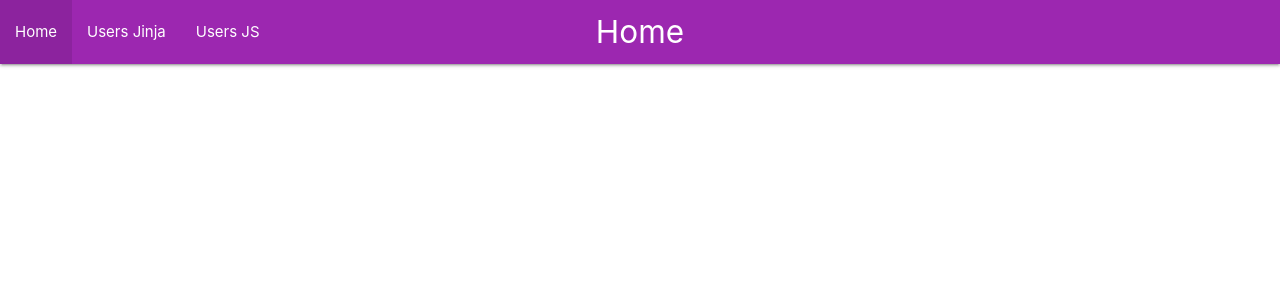
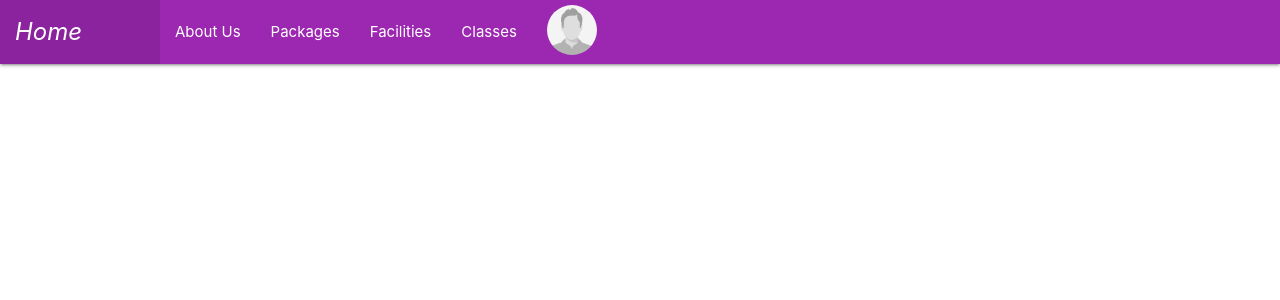
Before and after one commit to MadMoose02/Power-House-Fitness-Club, a Flask app: page / in a window 1280 px wide. Shown: the top 300 px of the page. Run offline with Flask 3, Linux system fonts and the light colour scheme.

Commit message:
Updated layout file navbar and landing page title

```diff
--- a/App/static/style.css
+++ b/App/static/style.css
@@ -3,5 +3,16 @@
 }
 
 #user-nav-profile {
-    width: 60px;
+    display: inline-block;
+    position: relative;
+    height: 60px;
+    padding: 5px;
+    margin-left: 10px;
 }
+
+#user-nav-profile > img {
+    width: 100%;
+    height: 100%;
+    border-radius: 50%;
+    object-fit: cover;
+}
--- a/App/templates/index.html
+++ b/App/templates/index.html
@@ -1,5 +1,5 @@
 {% extends "layout.html" %}
-{% block title %}Home - Power House Fitness Club{% endblock %}
+{% block title %}Power House Fitness Club{% endblock %}
 {% block page %}Home{% endblock %}
 
 {{ super() }}
--- a/App/templates/layout.html
+++ b/App/templates/layout.html
@@ -1,7 +1,6 @@
 <!doctype html>
 <html>
 <head>
-
     <link rel="stylesheet" href="{{ url_for('static', filename='style.css') }}">
     <!--Import Google Icon Font-->
     <link href="https://fonts.googleapis.com/icon?family=Material+Icons" rel="stylesheet">
@@ -15,12 +14,23 @@
 <body>
     <nav class="purple">
         <div class="nav-wrapper">
-        <a href="#!" class="brand-logo center">{% block page %}{% endblock %}</a>
             <div class="nav-wrapper">
                 <ul id="nav-mobile" class="left">
-                <li><a href="/">Home</a></li>
-                <li><a href="/users">Users Jinja</a></li>
-                <li><a href="/static/users">Users JS</a></li>
+                    <li><div id="main-nav-logo">
+                        <a href="/">
+                            <!-- src to point to static link for brand logo -->
+                            <i src="../App/images/logo.png">Home</i>
+                        </a>
+                    </div></li>
+                    <li><a href="/about">About Us</a></li>
+                    <li><a href="/packages">Packages</a></li>
+                    <li><a href="/facilities">Facilities</a></li>
+                    <li><a href="/classes">Classes</a></li>
+                    <li>
+                        <div id="user-nav-profile">
+                            <img src="../static/images/male.jpg"></i>
+                        </div>
+                    </li>
                 </ul>
             </div>
         </div>
@@ -40,7 +50,11 @@
         {% endif %}
     {% endwith %}
 
-    <div class="container" id="content">{% block content %}{% endblock %}</div>
+    <div class="container" id="content">
+        {% block content %}
+            {% block page %}{% endblock %}</a>
+        {% endblock %}
+    </div>
 
     <script src="https://cdnjs.cloudflare.com/ajax/libs/materialize/1.0.0/js/materialize.min.js"></script>
 </body>
```
Lines whose indentation alone changed are shown as unchanged.
